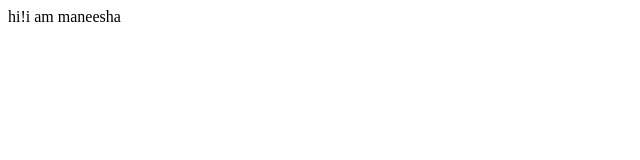
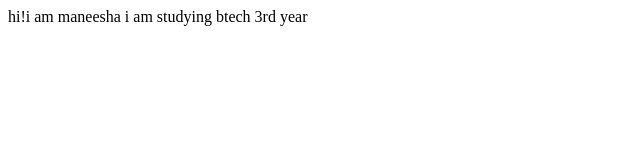
Before and after one commit to maneesha222/chitty.portfolio, a plain HTML site: page index.html in a window 1280 px wide. Shown: the whole page, without its empty margins (0-640 px from the left). Drawn offline with Linux system fonts and the light colour scheme.

Commit message:
new text

```diff
--- a/index.html
+++ b/index.html
@@ -8,5 +8,6 @@
 </head>
 <body>
     hi!i am maneesha
+    i am studying btech 3rd year
 </body>
 </html>
```
